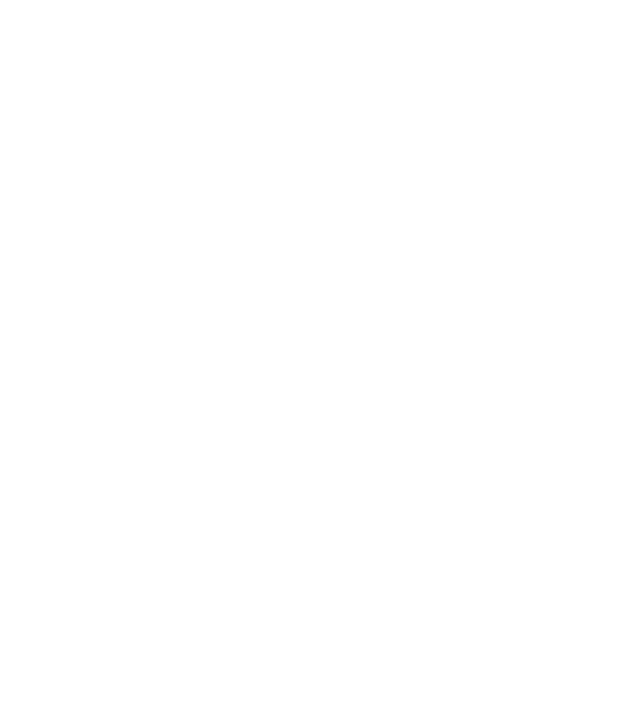
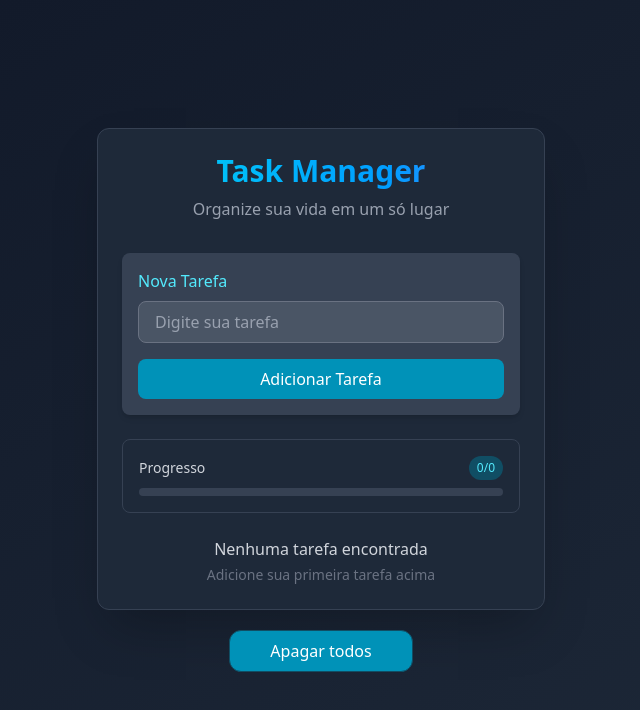
Before and after one commit to ViniMesquitaa/To-do-List-Lesson, a React (Vite) app: page /todo in a window 1280 px wide. Before the commit this address had no page. Shown: the top 710 px of the page, without its empty margins (319-959 px from the left). Built offline with nearby package versions, Linux system fonts and the light colour scheme.

Commit message:
route: under construction page

```diff
--- a/src/route/App.tsx
+++ b/src/route/App.tsx
@@ -1,10 +1,14 @@
 import { Route, Routes } from "react-router-dom";
 import TodoPage from "../pages/TodoPage";
+import LoginPage from "../pages/LoginPage";
+import UnderConstruction from "../components/shared/UnderConstruction";
 
 function App() {
   return (
     <Routes>
-      <Route path="/" element={<TodoPage />} />
+      <Route path="/todo" element={<TodoPage />} />
+      <Route path="/login" element={<LoginPage />} />
+      <Route path="/building" element={<UnderConstruction />} />
     </Routes>
   );
 }
```
